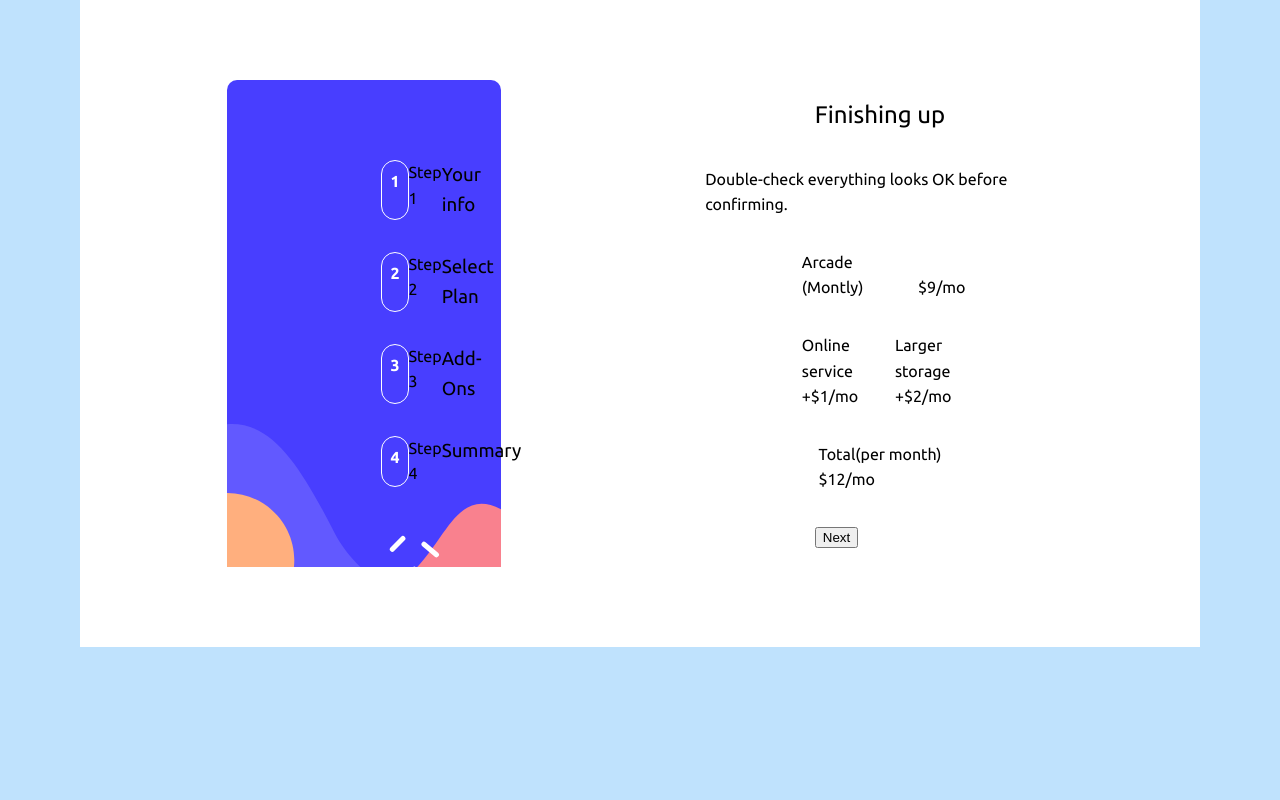
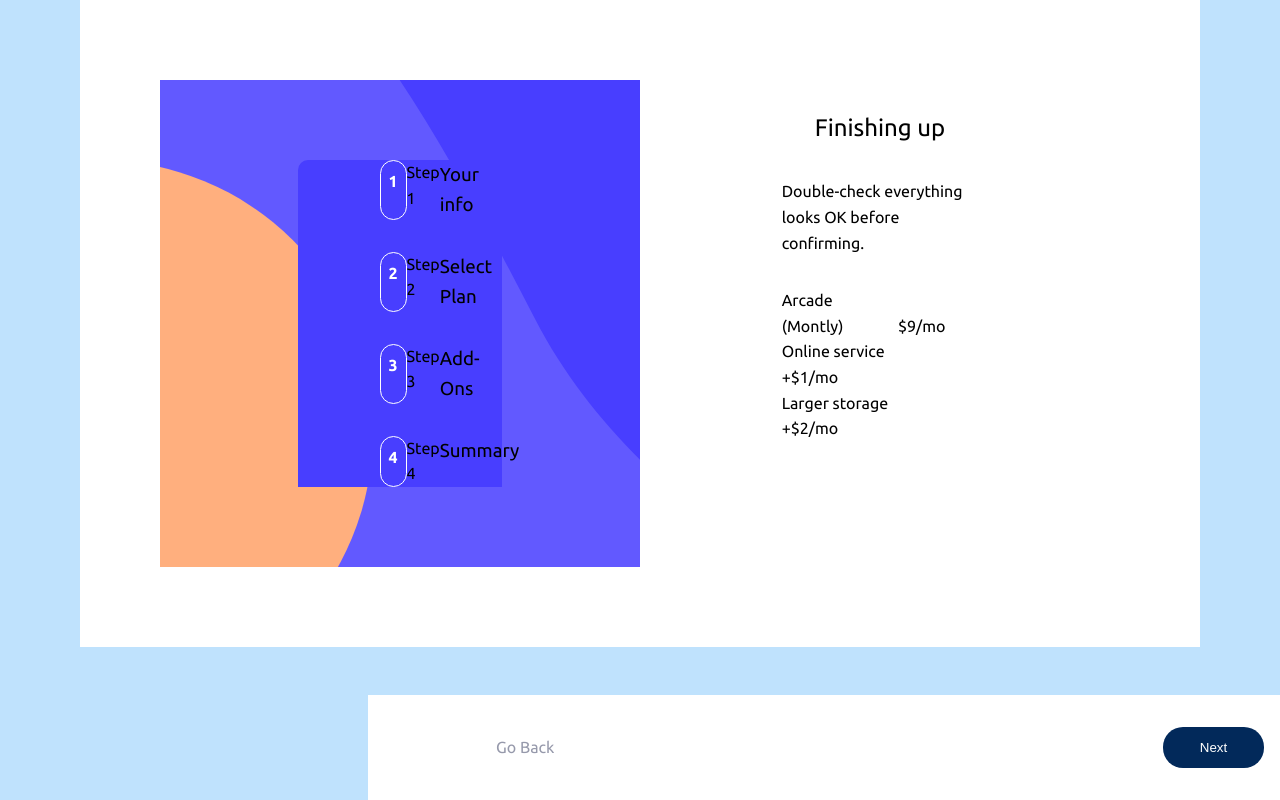
Before and after one commit to purplehippo911/Multi-step_form, a Vue app in the folder vueApp/: page /step-4 in a window 1280 px wide. Built offline with nearby package versions, Linux system fonts and the light colour scheme.

Commit message:
fixed confirmation-button and order confirmation✅

```diff
--- a/vueApp/src/App.vue
+++ b/vueApp/src/App.vue
@@ -19,6 +19,18 @@ import ConfirmationButtons  from "./components/ConfirmationButtons.vue";
 </template>
 
 <style lang="scss">
+    .row {
+        display:flex;
+        align-items:center;
+        justify-items: center;
+    }
+
+    .container {
+        width:80%;
+        margin:0 auto;
+        gap:2rem;
+    }
+
     main, header {
         .row {
             flex-direction:column;
@@ -27,19 +39,22 @@ main, header {
         }
     }
 }
-.row {
-    display:flex;
-    align-items:center;
-    justify-items: center;
+
+main {
+    position: relative;
+    top: -3rem;
+    .container {
+        padding:1.5rem auto;
+        z-index:1;
+        background:$White;
     }
-
-.container {
-    width:90%;
-    margin:0 auto;
-    gap:2rem;
 }
 
 header {
+    z-index:0;
+    padding:5rem;
+    background:url("./assets/images/bg-sidebar-mobile.svg") no-repeat;
+    background-size:cover;
     .row {
         flex-direction:column;
     }
@@ -52,9 +67,6 @@ section {
 }
 
 .form-process{
-    padding:5rem;
-    background:url("./assets/images/bg-sidebar-mobile.svg") no-repeat;
-    background-size:cover;
     .container {
         width:100%;
     }
@@ -88,4 +100,36 @@ section {
 
 }
 
+.confirmation-buttons {
+    background:$White;
+    padding:2rem;
+    z-index:1;
+    position:fixed;
+    bottom:0rem;
+    .row {
+        .back-button {
+            color:$CoolGray;
+        }
+
+        .next-button {
+            margin-left:auto;
+            padding:.8rem 2.3rem;
+            border-radius: 20px;
+            border:none;
+            background:$Marineblue;
+            color:$White;
+        }
+    }
+}
+
+.finishing-component {
+    .row {
+        flex-direction:column;
+    }
+    .order-confirmation {
+        display:none;
+        opacity:0;
+    }
+}
+
 </style>
--- a/vueApp/src/components/ConfirmationButtons.vue
+++ b/vueApp/src/components/ConfirmationButtons.vue
@@ -9,8 +9,8 @@
 <template>
   <section class="confirmation-buttons">
     <div class="container row">
-      <a class="button" href="#">Go Back</a>
-      <button class="button" href="#">Next</button>
+      <a class="back-button" href="/">Go Back</a>
+      <button class="next-button" href="/step-2">Next</button>
     </div>
   </section>
 </template>
--- /dev/null
+++ b/vueApp/src/components/OrderConfirmation.vue
@@ -0,0 +1,20 @@
+<script>
+</script>
+
+<template>
+    <div class="order-confirmation">
+        <div class="container row">
+            <picture>
+                <img src="../assets/images/icon-checkmark.svg" alt="Your order was confirmed! A checkmark for you">
+            </picture>
+            <h2 class="confirmation__title">Thank you!</h2>
+            <p class="confirmation__information">
+              Thanks for confirming your subscription!
+              We hope you have fun using our
+              platform. If you ever need support,
+              please feel free to email us at
+              support@loremgaming.com.
+            </p>
+        </div>
+    </div>
+</template>
--- a/vueApp/src/components/SummaryComponent.vue
+++ b/vueApp/src/components/SummaryComponent.vue
@@ -4,20 +4,26 @@
 <template>
     <div class="summary">
         <div class="container row">
-            <section class="summary__primary">
-                <div class="container grid">
-                    <strong class="summary__title">Arcade (Montly)</strong>
-                    <a href="#" class="summary__change">Change</a>
-                    <strong class="summary__price summary__price--bold">$9/mo</strong>
+            <section class="summary-information">
+                <div class="container row">
+                    <h2 class="informatinon__title">Finishing up</h2>
+                    <p class="information__text">Double-check everything looks OK before confirming.</p>
                 </div>
             </section>
 
-            <section class="summary__secondary">
-                <div class="container row">
-                    <div class="summary__online">
+            <section class="summary-primary">
+                <div class="container grid">
+                    <div class="summary__section summary__plan">
+                            <strong class="summary__title">Arcade (Montly)</strong>
+                            <a href="#" class="summary__change">Change</a>
+                            <strong class="summary__price summary__price--bold">$9/mo</strong>
+                    </div>
+
+                    <div class="summary__section summary__service">
                         <p class="service__information">Online service</p>
                         <strong class="service__price">+$1/mo</strong>
                     </div>
+
                     <div class="summary__storage">
                         <p class="service__information">Larger storage</p>
                         <strong class="service__price">+$2/mo</strong>
--- a/vueApp/src/views/Step_4.vue
+++ b/vueApp/src/views/Step_4.vue
@@ -1,17 +1,11 @@
 <script setup>
 import SummaryComponent from '../components/SummaryComponent.vue';
+import OrderConfirmation from '../components/OrderConfirmation.vue';
 </script>
 
 <template>
-    <div class="finishing">
-        <div class="container row">
-            <h2 class="informatinon__title">Finishing up</h2>
-            <p class="information__text">Double-check everything looks OK before confirming.</p>
-            <SummaryComponent/>
-            <div class="total-information">
-                <p class="total__text">Total(per month)</p>
-                <strong class="total__price">$12/mo</strong>
-            </div>
-        </div>
+    <div class="finishing-component">
+        <SummaryComponent/>
+        <OrderConfirmation/>
     </div>
 </template>
```
Also changed, not shown: vueApp/src/components/icons/IconSupport.vue (deleted, +0 -12 lines), vueApp/src/components/icons/IconTooling.vue (deleted, +0 -19 lines). Lines whose indentation alone changed are shown as unchanged.
